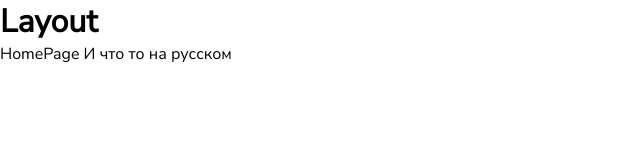
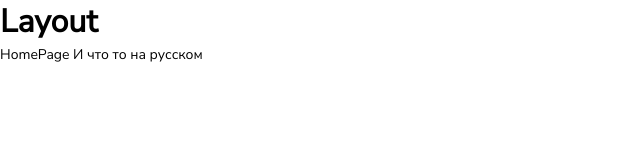
Before and after one commit to DianaZham/RS, a React (Vite) app in the folder frontend/: page / in a window 1280 px wide. Shown: the top 160 px of the page, without its empty margins (0-640 px from the left). Built offline with nearby package versions, Linux system fonts and the light colour scheme.

Commit message:
added Typography component

```diff
--- a/frontend/src/app/index.ts
+++ b/frontend/src/app/index.ts
@@ -3,5 +3,6 @@ export {store} from './store/store'
 export {useAppSelector, useAppDispatch} from './store/hooks'
 
 export {GlobalStyles} from './styles'
+export type {FullSizes, BaseSizes} from './styles'
 
 export {Path, router} from './routes'
--- a/frontend/src/app/styles/index.ts
+++ b/frontend/src/app/styles/index.ts
@@ -1,2 +1,4 @@
 export {GlobalStyles} from './global-styles'
 export {ApplicationTheme} from './theme'
+
+export type {FullSizes, BaseSizes} from './theme'
--- a/frontend/src/app/styles/theme/index.ts
+++ b/frontend/src/app/styles/theme/index.ts
@@ -1 +1,2 @@
 export {ApplicationTheme} from './theme'
+export type {BaseSizes, FullSizes} from './styled-theme'
--- a/frontend/src/app/styles/theme/theme.ts
+++ b/frontend/src/app/styles/theme/theme.ts
@@ -29,12 +29,12 @@ const desktopFonts: DefaultTheme['font']['desktop'] = {
         size: 12,
         weight: 'medium',
     },
-    'body-large': {
+    'text-large': {
         size: 16,
         weight: 'regular',
         lineHeight: 24,
     },
-    'body-small': {
+    'text-small': {
         size: 14,
         weight: 'medium',
         lineHeight: 21,
--- a/frontend/src/pages/home/home.tsx
+++ b/frontend/src/pages/home/home.tsx
@@ -1,7 +1,10 @@
 import React, {FC} from 'react'
+import {Text} from '../../share'
 
 const HomePage: FC = () => (
-    <div>HomePage И что то на русском</div>
+    <div>
+        <Text $size="small">HomePage И что то на русском</Text>
+    </div>
 )
 
 HomePage.displayName = 'HomePage'
--- a/frontend/src/share/index.ts
+++ b/frontend/src/share/index.ts
@@ -0,0 +1 @@
+export {Text} from './ui-kit'
--- /dev/null
+++ b/frontend/src/share/ui-kit/index.ts
@@ -0,0 +1 @@
+export {Text, Headline, Subtitle} from './typography'
--- /dev/null
+++ b/frontend/src/share/ui-kit/typography/headline.tsx
@@ -0,0 +1,20 @@
+import styled from 'styled-components'
+import {FullSizes} from '../../../app'
+
+type HeadlineProps = {
+    $size: FullSizes
+}
+
+const Headline = styled.h1<HeadlineProps>`
+  font-family: ${({theme}) => theme.font.family};
+  font-size: ${({theme, $size = 'normal'}) => theme.font.desktop[`headline-${$size}`].size}px;
+  font-weight: ${({theme, $size = 'normal'}) => theme.font.desktop[`headline-${$size}`].weight};
+  line-height: ${({
+        theme,
+        $size = 'normal'
+    }) => theme.font.desktop[`headline-${$size}`].lineHeight ?? theme.font.desktop[`headline-${$size}`].size}px;
+`
+
+Headline.displayName = 'Headline'
+
+export default Headline
--- /dev/null
+++ b/frontend/src/share/ui-kit/typography/index.ts
@@ -0,0 +1,3 @@
+export {default as Text} from './text'
+export {default as Headline} from './headline'
+export {default as Subtitle} from './subtitle'
--- /dev/null
+++ b/frontend/src/share/ui-kit/typography/subtitle.tsx
@@ -0,0 +1,20 @@
+import styled from 'styled-components'
+import {type BaseSizes} from '../../../app'
+
+type SubtitleProps = {
+    $size?: BaseSizes
+}
+
+const Subtitle = styled.span<SubtitleProps>`
+  font-family: ${({theme}) => theme.font.family};
+  font-size: ${({theme, $size = 'large'}) => theme.font.desktop[`subtitle-${$size}`].size}px;
+  font-weight: ${({theme, $size = 'large'}) => theme.font.desktop[`subtitle-${$size}`].weight};
+  line-height: ${({
+        theme,
+        $size = 'large'
+    }) => theme.font.desktop[`subtitle-${$size}`].lineHeight ?? theme.font.desktop[`subtitle-${$size}`].size}px;
+`
+
+Subtitle.displayName = 'Subtitle'
+
+export default Subtitle
--- /dev/null
+++ b/frontend/src/share/ui-kit/typography/text.tsx
@@ -0,0 +1,20 @@
+import styled from 'styled-components'
+import {type BaseSizes} from '../../../app'
+
+type TextProps = {
+    $size?: BaseSizes
+}
+
+const Text = styled.span<TextProps>`
+  font-family: ${({theme}) => theme.font.family};
+  font-size: ${({theme, $size = 'large'}) => theme.font.desktop[`text-${$size}`].size}px;
+  font-weight: ${({theme, $size = 'large'}) => theme.font.desktop[`text-${$size}`].weight};
+  line-height: ${({
+        theme,
+        $size = 'large'
+    }) => theme.font.desktop[`text-${$size}`].lineHeight ?? theme.font.desktop[`text-${$size}`].size}px;
+`
+
+Text.displayName = 'Text'
+
+export default Text
```
Also changed, not shown: frontend/src/app/styles/theme/styled-theme.d.ts (+7 -7 lines).
